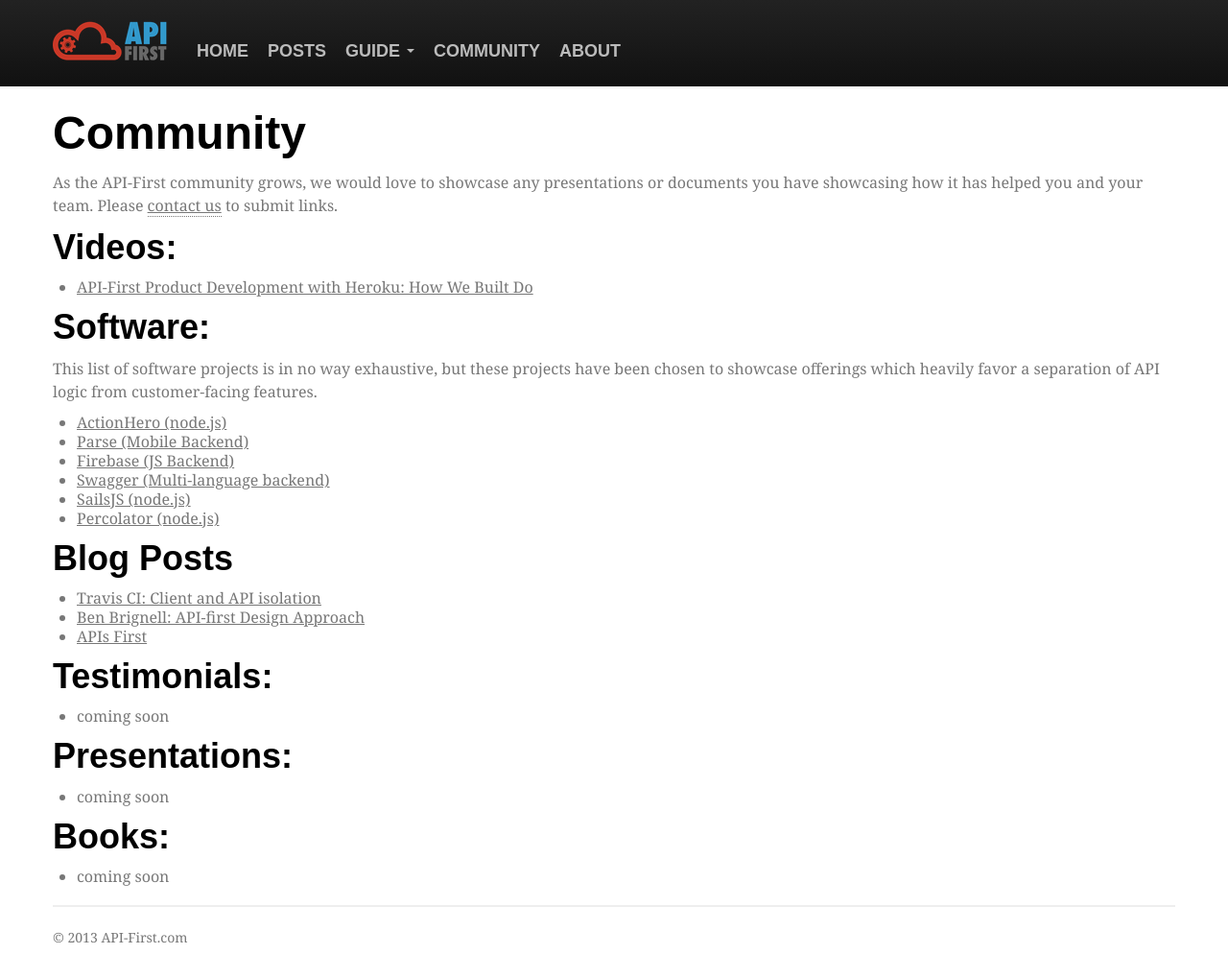
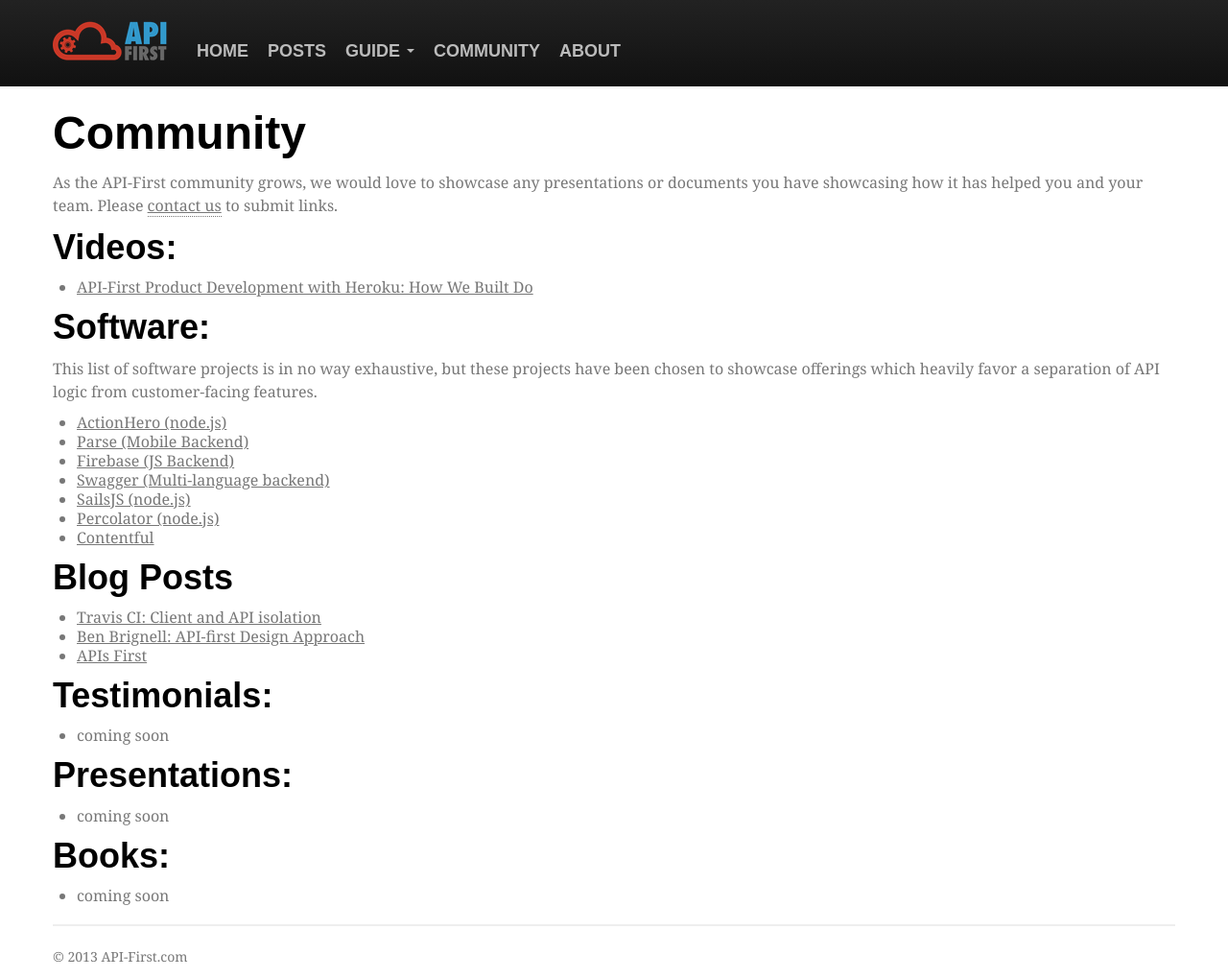
Before and after one commit to evantahler/api-first, a Jekyll site: the page built from pages/community.md, in a window 1280 px wide and 1019 px high. Shown: the whole window at 96% size. Built offline with Jekyll 4.4.1, drawn with Linux system fonts in a browser that asks for light colours; some web fonts are replaced; Markdown is read by kramdown in place of the engine named in the settings.

Commit message:
Update community.md

```diff
--- a/pages/community.md
+++ b/pages/community.md
@@ -21,6 +21,7 @@
 - [Swagger (Multi-language backend)](https://developers.helloreverb.com/swagger/)
 - [SailsJS (node.js)](http://balderdashy.github.com/sails/)
 - [Percolator (node.js)](http://percolatorjs.com/)
+- [Contentful](https://www.contentful.com/)
 
 ## Blog Posts
 
```
